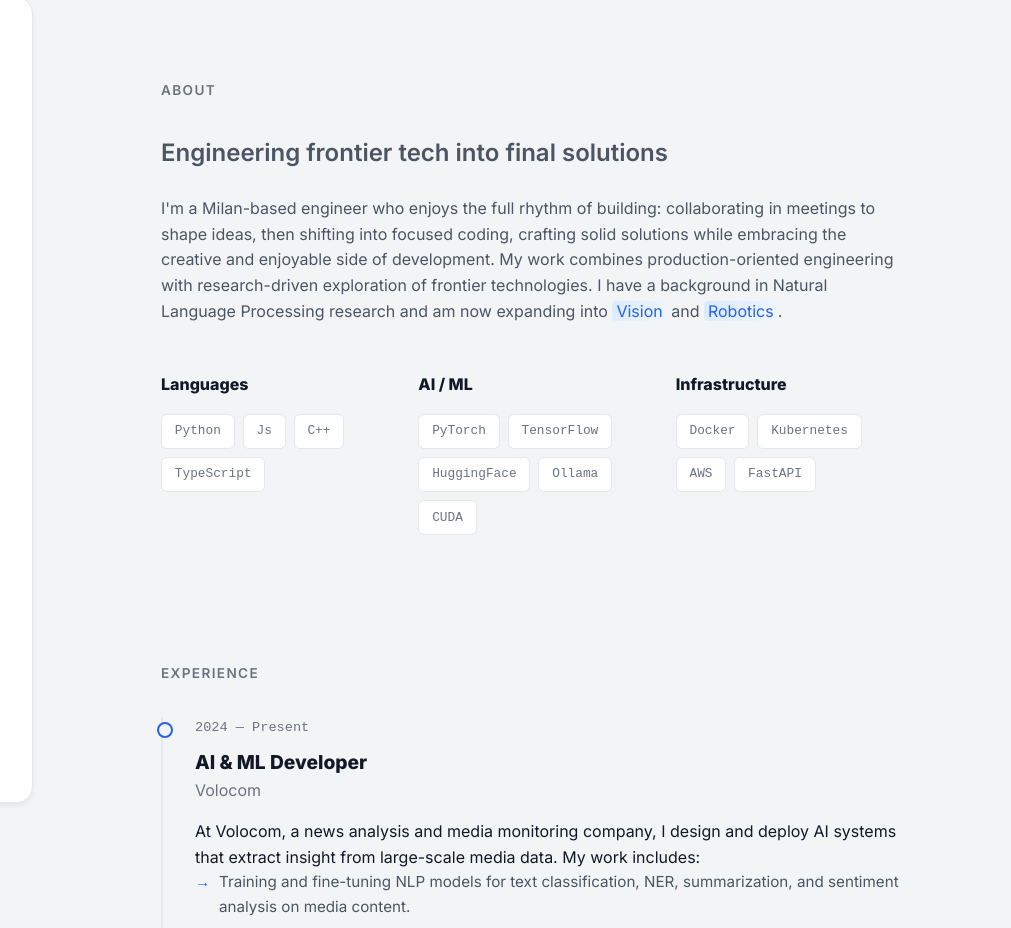
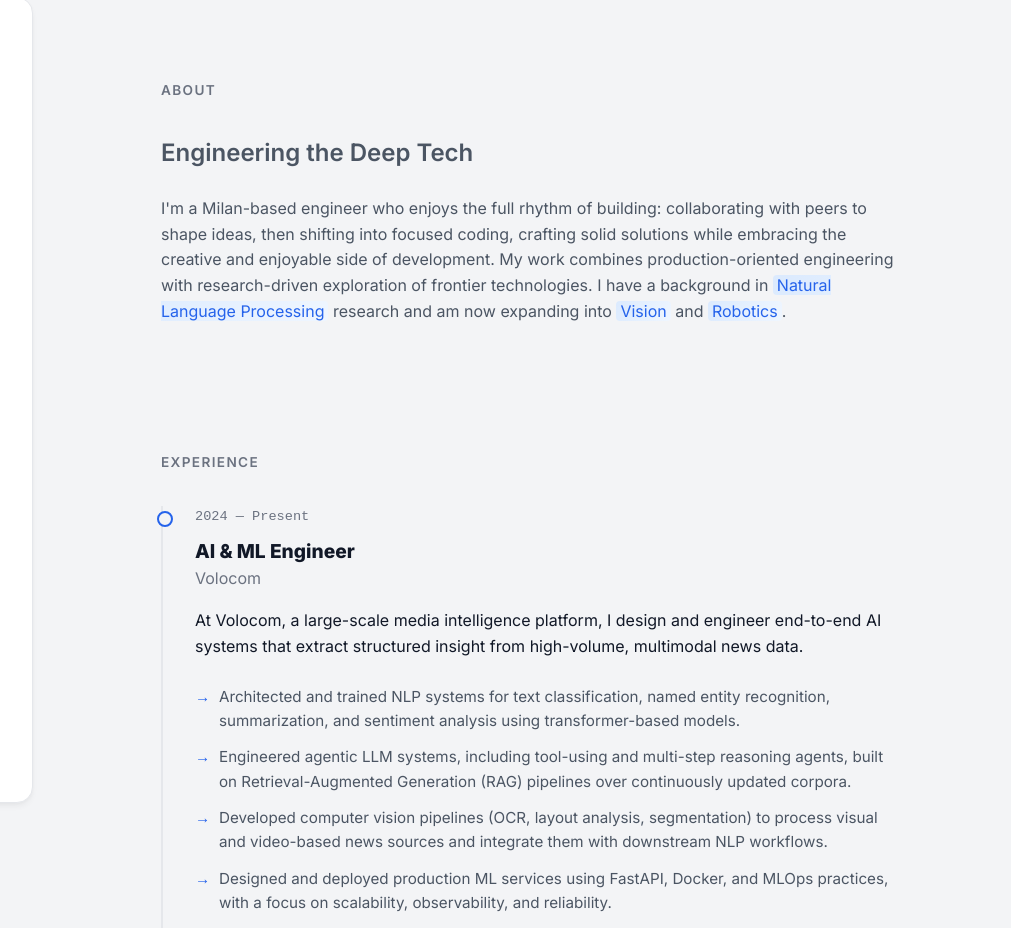
Before and after one commit to MatiasSalaris/MatiasSalaris.github.io, a website: page index.html in a window 1280 px wide. Shown: the top 928 px of the page, 269-1280 px from the left. Drawn offline with Linux system fonts and the light colour scheme.

Commit message:
removed tags section

```diff
--- a/index.html
+++ b/index.html
@@ -45,29 +45,8 @@
             <section id="about" class="section">
                 <h2 class="section-heading">About</h2>
                 <div class="text-block">
-                    <p class="lead">Engineering frontier tech into final solutions</p>
-                    <p>I'm a Milan-based engineer who enjoys the full rhythm of building: collaborating in meetings to shape ideas, then shifting into focused coding, crafting solid solutions while embracing the creative and enjoyable side of development. My work combines production-oriented engineering with research-driven exploration of frontier technologies. I have a background in Natural Language Processing research and am now expanding into <span class="highlight">Vision</span> and <span class="highlight">Robotics</span>.</p>
-                </div>
-
-                <div class="skills-grid">
-                    <div class="skill-category">
-                        <h3>Languages</h3>
-                        <div class="tags">
-                            <span>Python</span><span>Js</span><span>C++</span><span>TypeScript</span>
-                        </div>
-                    </div>
-                    <div class="skill-category">
-                        <h3>AI / ML</h3>
-                        <div class="tags">
-                            <span>PyTorch</span><span>TensorFlow</span><span>HuggingFace</span><span>Ollama</span><span>CUDA</span>
-                        </div>
-                    </div>
-                    <div class="skill-category">
-                        <h3>Infrastructure</h3>
-                        <div class="tags">
-                            <span>Docker</span><span>Kubernetes</span><span>AWS</span><span>FastAPI</span>
-                        </div>
-                    </div>
+                    <p class="lead">Engineering the Deep Tech</p>
+                    <p>I'm a Milan-based engineer who enjoys the full rhythm of building: collaborating with peers to shape ideas, then shifting into focused coding, crafting solid solutions while embracing the creative and enjoyable side of development. My work combines production-oriented engineering with research-driven exploration of frontier technologies. I have a background in <span class="highlight">Natural Language Processing</span> research and am now expanding into <span class="highlight">Vision</span> and <span class="highlight">Robotics</span>.</p>
                 </div>
             </section>
 
@@ -77,14 +56,31 @@
                     <div class="timeline-item reveal">
                         <div class="timeline-date">2024 — Present</div>
                         <div class="timeline-content">
-                            <h3>AI & ML Developer</h3>
+                            <h3>AI & ML Engineer</h3>
                             <span class="company">Volocom</span>
-                            <p>At Volocom, a news analysis and media monitoring company, I design and deploy AI systems that extract insight from large-scale media data. My work includes:</p>
+                            <p>
+                            At Volocom, a large-scale media intelligence platform, I design and engineer
+                            end-to-end AI systems that extract structured insight from high-volume,
+                            multimodal news data.
+                            </p>
+                            <br>
                             <ul class="experience-list">
-                                <li>Training and fine-tuning NLP models for text classification, NER, summarization, and sentiment analysis on media content.</li>
-                                <li>Designing Retrieval-Augmented Generation (RAG) pipelines and LLM workflows for autonomous AI agents.</li>
-                                <li>Applying computer vision techniques (OCR and segmentation) to process visual and video-based news sources.</li>
-                                <li>Deploying production-ready models via FastAPI and Docker, ensuring scalability and reliability through MLOps.</li>
+                                <li>
+                                    Architected and trained NLP systems for text classification, named entity recognition,
+                                    summarization, and sentiment analysis using transformer-based models.
+                                </li>
+                                <li>
+                                    Engineered agentic LLM systems, including tool-using and multi-step reasoning agents,
+                                    built on Retrieval-Augmented Generation (RAG) pipelines over continuously updated corpora.
+                                </li>
+                                <li>
+                                    Developed computer vision pipelines (OCR, layout analysis, segmentation)
+                                    to process visual and video-based news sources and integrate them with downstream NLP workflows.
+                                </li>
+                                <li>
+                                    Designed and deployed production ML services using FastAPI, Docker, and MLOps practices,
+                                    with a focus on scalability, observability, and reliability.
+                                </li>
                             </ul>
                         </div>
                     </div>
```
